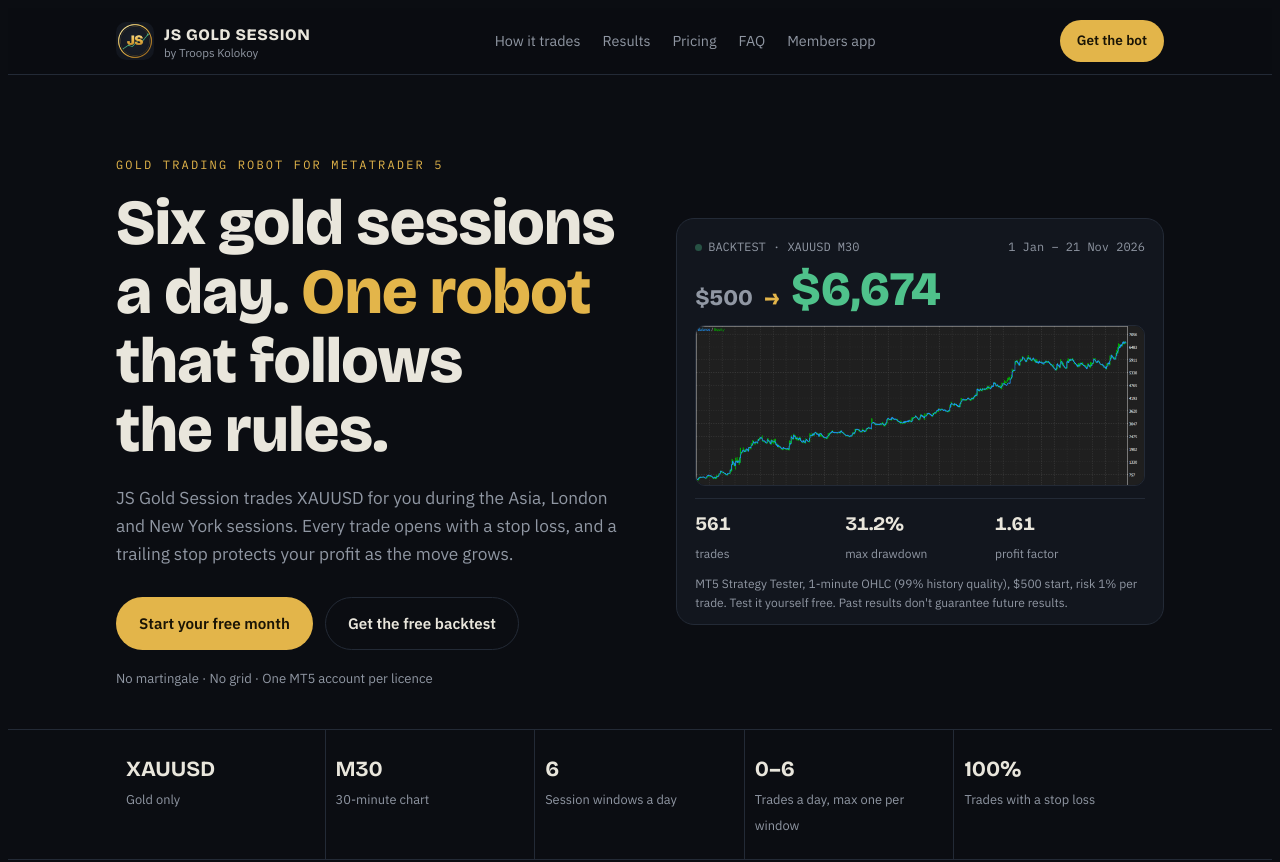
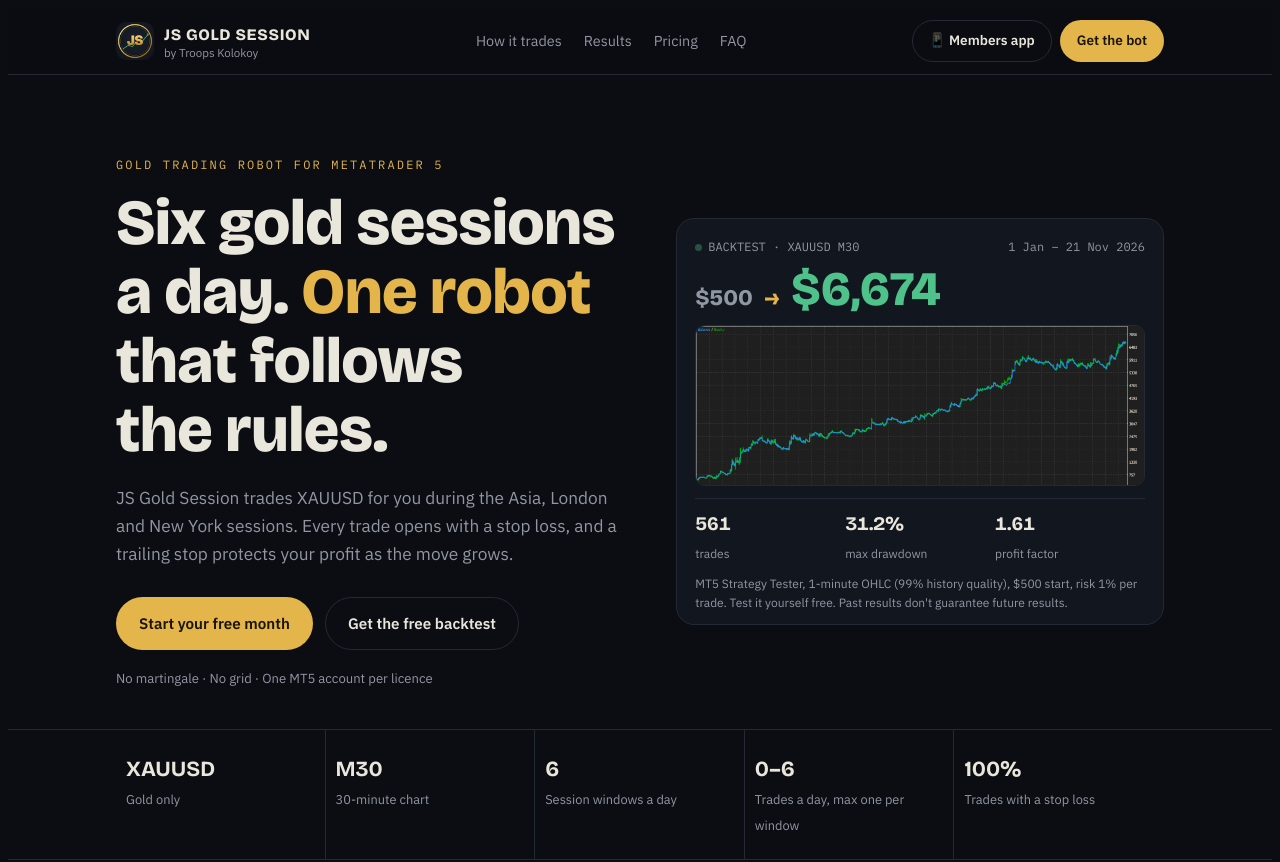
Before and after one commit to Troops-Kolokoy/troops-kolokoy.github.io, a plain HTML site: page index.html in a window 1280 px wide. Shown: the top 862 px of the page. Drawn offline with nearby package versions, Linux system fonts and the light colour scheme.

Commit message:
Add files via upload

```diff
--- a/index.html
+++ b/index.html
@@ -68,6 +68,8 @@ header{position:sticky;top:env(safe-area-inset-top,0px);z-index:20;background:rg
 .nav-links a:hover{color:var(--text)}
 @media (max-width:760px){.nav-links{display:none}}
 .nav .btn{padding:9px 16px;font-size:.85rem}
+.nav-btns{display:flex;gap:8px;flex:none}
+@media (max-width:420px){.nav .btn{padding:8px 12px;font-size:.78rem}.brand small{display:none}}
 
 /* hero */
 .hero{padding-block:clamp(40px,7vw,80px) 40px}
@@ -232,9 +234,11 @@ footer{border-top:1px solid var(--line);padding-block:40px;font-size:.85rem;colo
       <a href="#results">Results</a>
       <a href="#pricing">Pricing</a>
       <a href="#faq">FAQ</a>
-      <a href="app/">Members app</a>
     </nav>
-    <a class="btn btn-gold" href="#pricing">Get the bot</a>
+    <div class="nav-btns">
+      <a class="btn btn-ghost" href="app/">📱 Members app</a>
+      <a class="btn btn-gold" href="#pricing">Get the bot</a>
+    </div>
   </div>
 </header>
 
```
